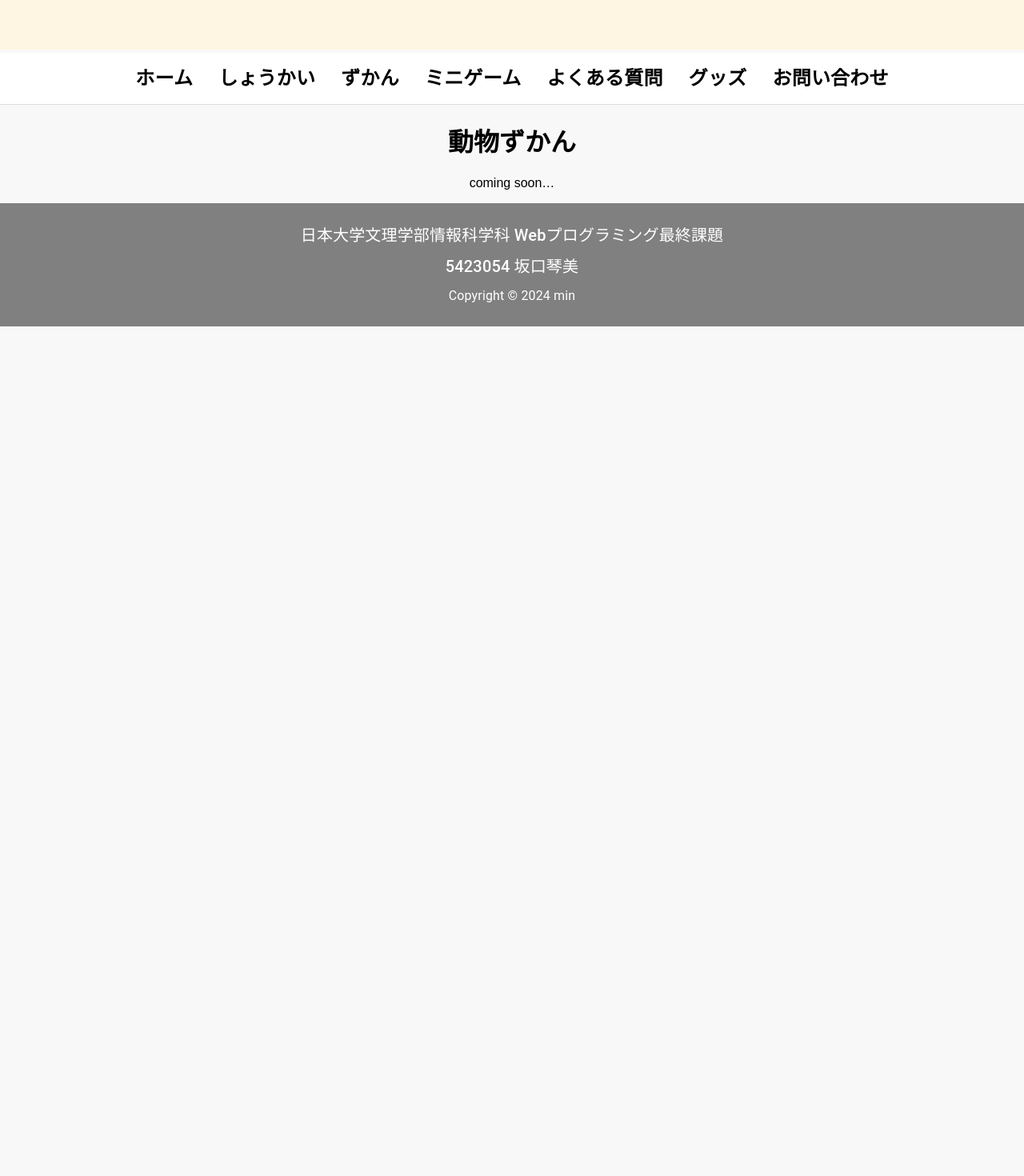
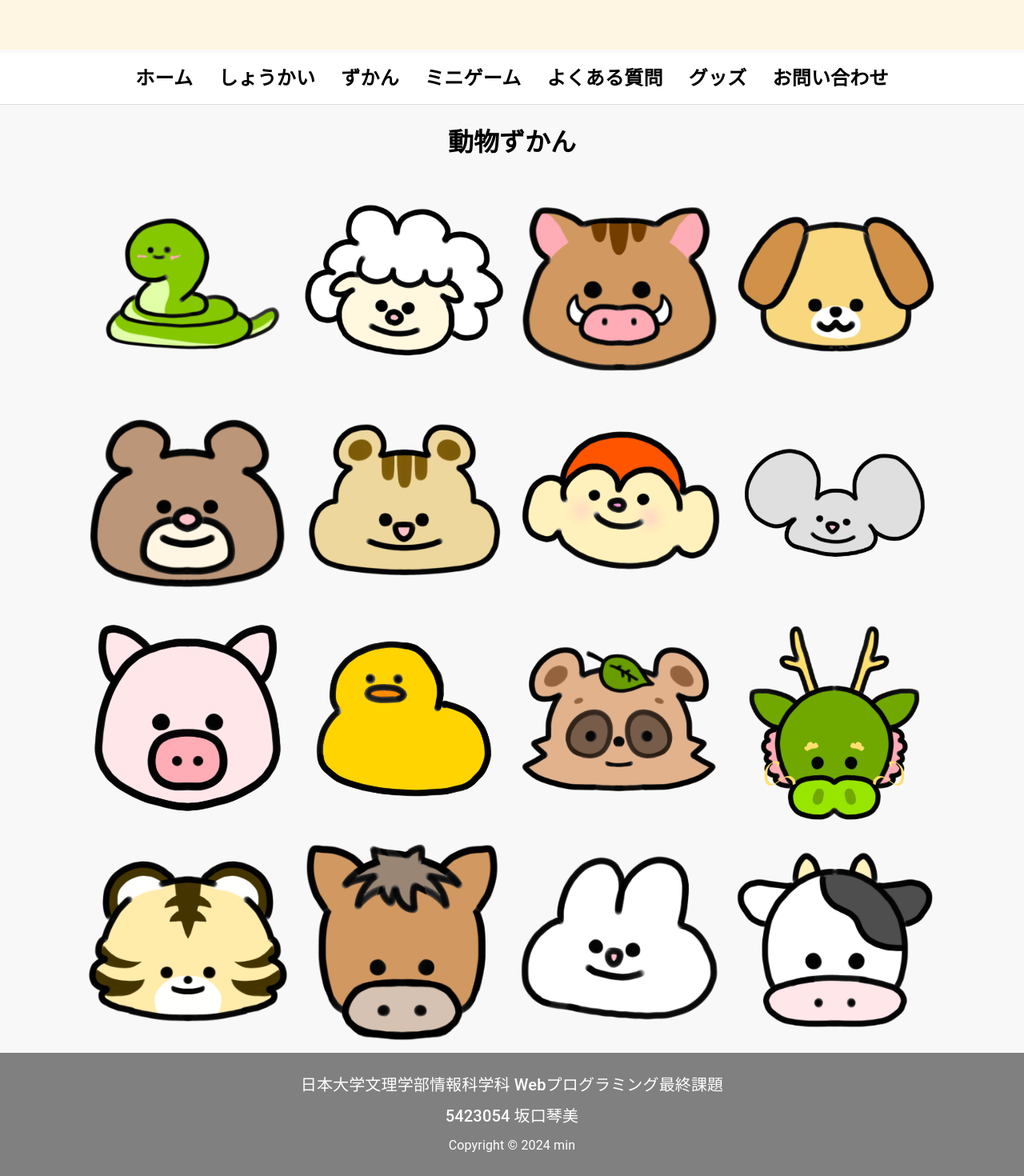
Before and after one commit to minmmmmin/aho, a React (Vite) app: page /animal in a window 1280 px wide. Shown: the part 277-1747 px from the top of the page at 80% size. Before the commit the page ends 821 px from the top, so only its background shows below. Built offline with nearby package versions, Linux system fonts and the light colour scheme; a web font is replaced by a local one.

Commit message:
とりあえず動物を出した

```diff
--- a/src/components/Animal.jsx
+++ b/src/components/Animal.jsx
@@ -1,7 +1,28 @@
 export default function Animal() {
+  const imagePaths = [
+    "images/hebi.PNG",
+    "images/hituji.PNG",
+    "images/inoshishi.PNG",
+    "images/inu.PNG",
+    "images/kumasan.png",
+    "images/mogumogurisu.png",
+    "images/monkey.PNG",
+    "images/mouse.PNG",
+    "images/pig.png",
+    "images/piyo.PNG",
+    "images/tanuki.png",
+    "images/tatu.PNG",
+    "images/tora.PNG",
+    "images/uma.PNG",
+    "images/usagi.PNG",
+    "images/usi.PNG",
+  ];
+
   return (
-    <>
-    <p>coming soon…</p>
-    </>
+    <div>
+      {imagePaths.map((path, index) => (
+        <img key={index} src={path} alt={`animal-${index}`} className="animal-image"  />
+      ))}
+    </div>
   );
 }
--- a/style.css
+++ b/style.css
@@ -87,3 +87,9 @@ body {
   margin-top: 30px;
   margin-bottom: 100px;
 }
+
+.animal-image {
+  width: 250px;  /* 幅を指定する */
+  height: auto;  /* 高さを自動調整する */
+  margin: 10px;  /* 画像間の余白 */
+}
```
